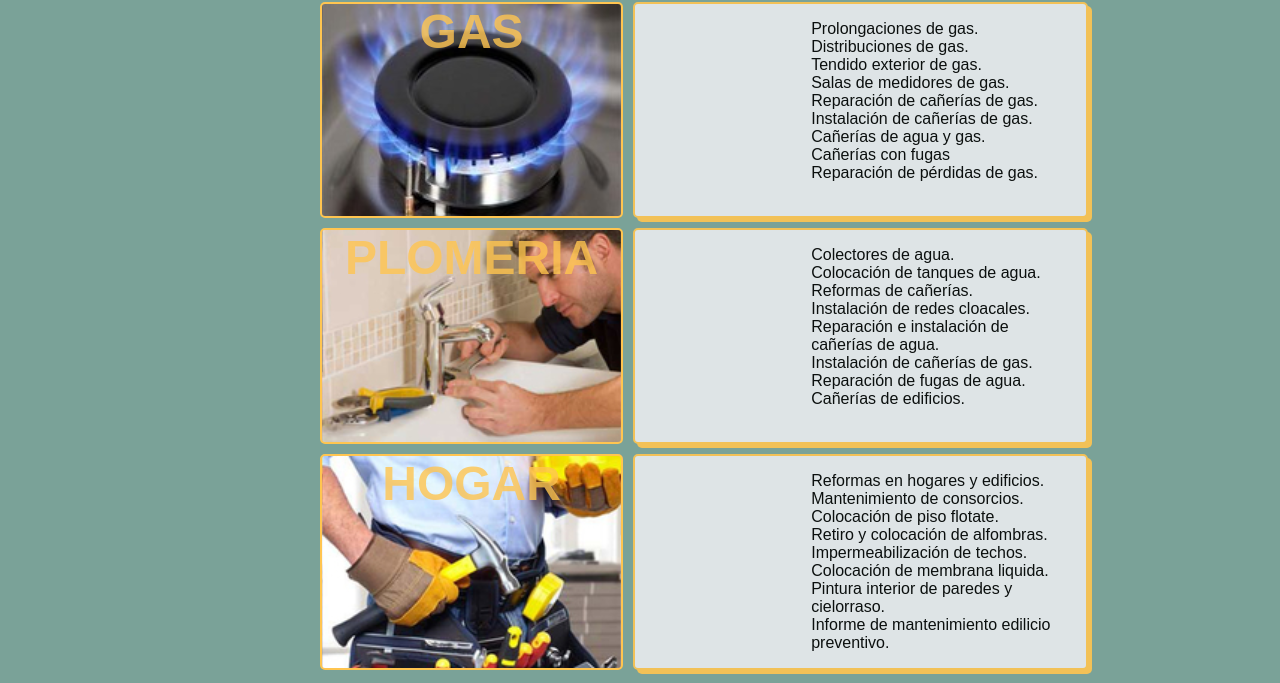
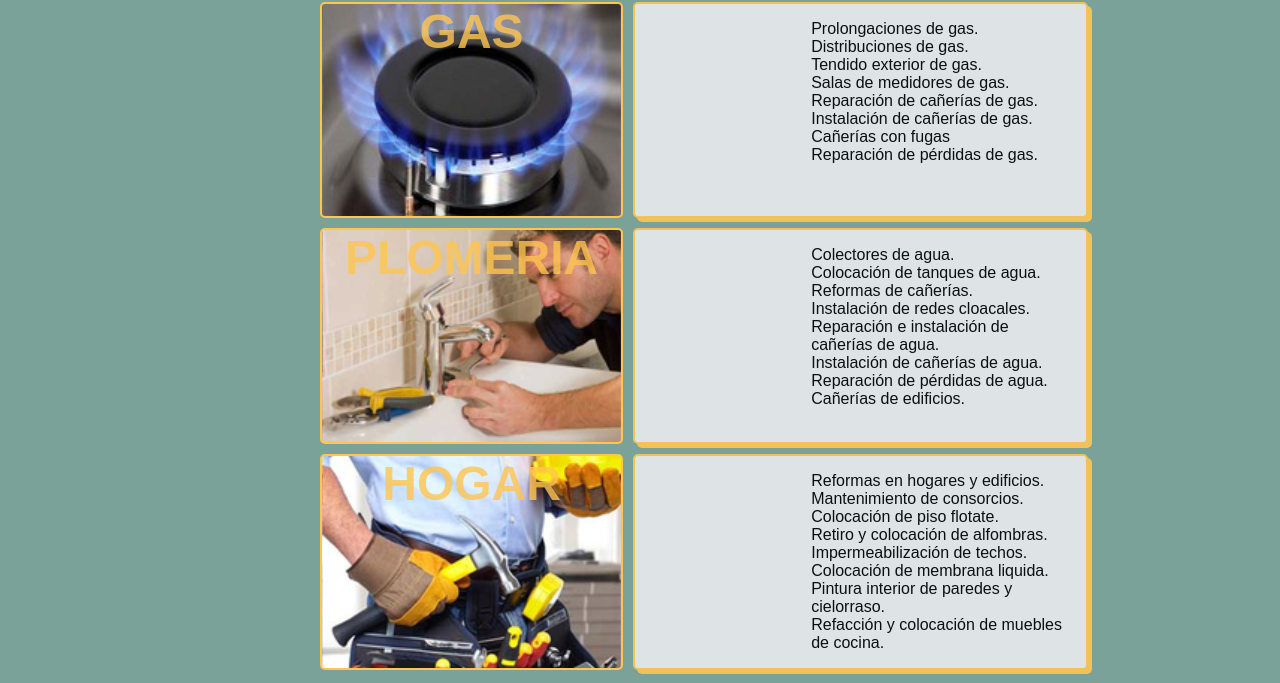
Before and after one commit to Montanifer/VictorGas, a website: page secciones/servicios.html in a window 1280 px wide. Shown: the part 714-1397 px from the top of the page. Drawn offline with Linux system fonts and the light colour scheme.

Commit message:
SEO en secciones

```diff
--- a/secciones/servicios.html
+++ b/secciones/servicios.html
@@ -4,6 +4,8 @@
 <head>
     <meta charset="UTF-8">
     <meta http-equiv="X-UA-Compatible" content="IE=edge">
+    <meta name="description" content="Realizamos arreglo de artefactos de gas. Trabajos de plomeria y mantenimiento del hogar. Colocación de membranas en techos y terrazas.Asistencia en emergencias de gas y plomería.Servicio de excelencia.">
+    <meta name="keywords" content="Artefactos de gas.Trabajos de plomeria.Techistas.Carpinteros.Consorcios.Empresas. Hogares particulares. Colocación. Refacción. Muebles de cocina">
     <meta name="viewport" content="width=device-width, initial-scale=1.0">
     <link rel="preconnect" href="https://fonts.googleapis.com">
     <link rel="preconnect" href="https://fonts.gstatic.com" crossorigin>
@@ -11,7 +13,7 @@
     <script src="https://kit.fontawesome.com/267f3e6d71.js" crossorigin="anonymous"></script>
     <link rel="stylesheet" href="../css/estilo.css">
     <link rel="shortcut icon" href="/imagenes/favicon.jpg" type="image/x-icon">
-    <title>victorGas</title>
+    <title>Servicios</title>
 </head>
 
 <body>
@@ -91,7 +93,6 @@
                 <li class="listas">Salas de medidores de gas.</li>
                 <li class="listas">Reparación de cañerías de gas.</li>
                 <li class="listas">Instalación de cañerías de gas.</li>
-                <li class="listas">Cañerías de agua y gas.</li>
                 <li class="listas">Cañerías con fugas</li>
                 <li class="listas">Reparación de pérdidas de gas.</li>
             </ol>
@@ -108,8 +109,8 @@
                 <li class="listas">Reformas de cañerías.</li>
                 <li class="listas">Instalación de redes cloacales.</li>
                 <li class="listas">Reparación e instalación de cañerías de agua.</li>
-                <li class="listas">Instalación de cañerías de gas.</li>
-                <li class="listas">Reparación de fugas de agua.</li>
+                <li class="listas">Instalación de cañerías de agua.</li>
+                <li class="listas">Reparación de pérdidas de agua.</li>
                 <li class="listas">Cañerías de edificios.</li>
 
             </ol>
@@ -126,7 +127,7 @@
                 <li class="listas">Impermeabilización de techos.</li>
                 <li class="listas">Colocación de membrana liquida.</li>
                 <li class="listas">Pintura interior de paredes y cielorraso.</li>
-                <li class="listas">Informe de mantenimiento edilicio preventivo.</li>
+                <li class="listas">Refacción y colocación de muebles de cocina.</li>
 
             </ol>
 
```
Also changed, not shown: index.html (+3 -1 lines), secciones/contacto.html (+3 -1 lines), secciones/nuestroEquipo.html (+3 -1 lines), secciones/opiniones.html (+3 -1 lines).
